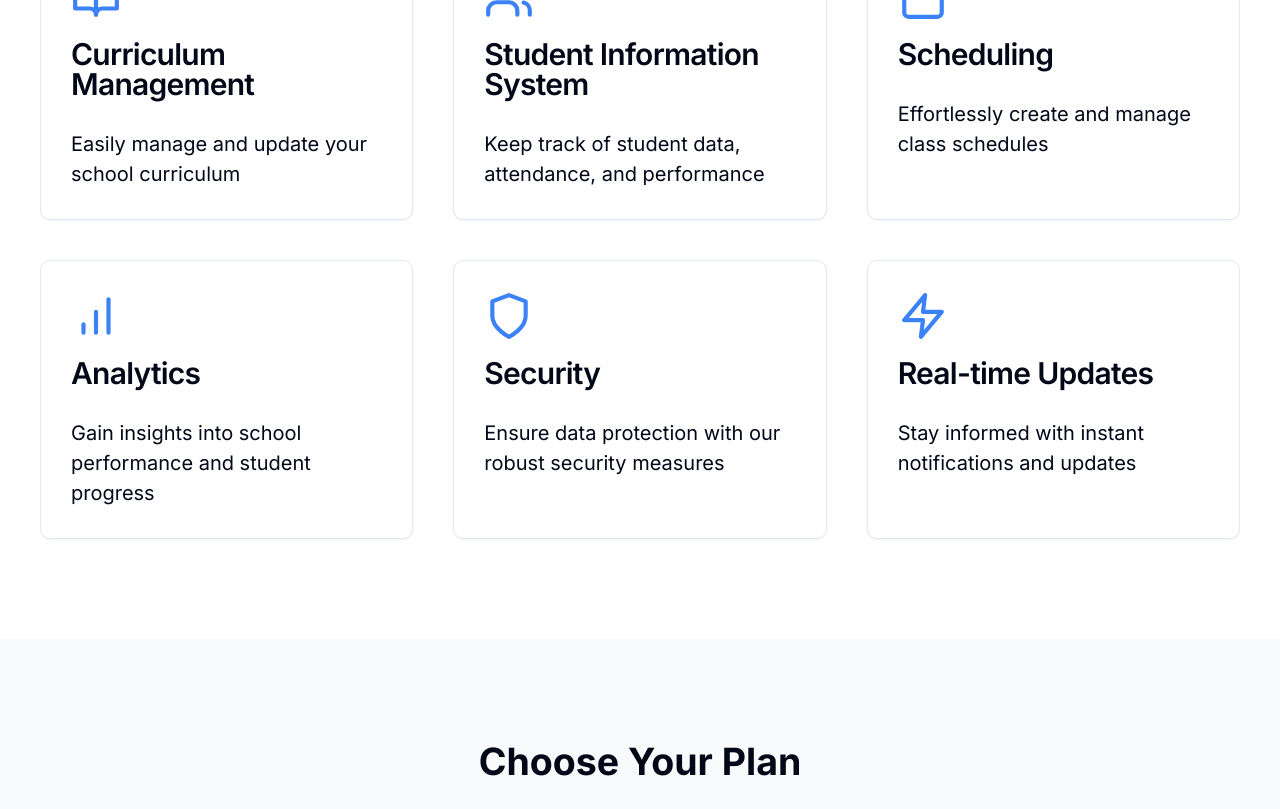
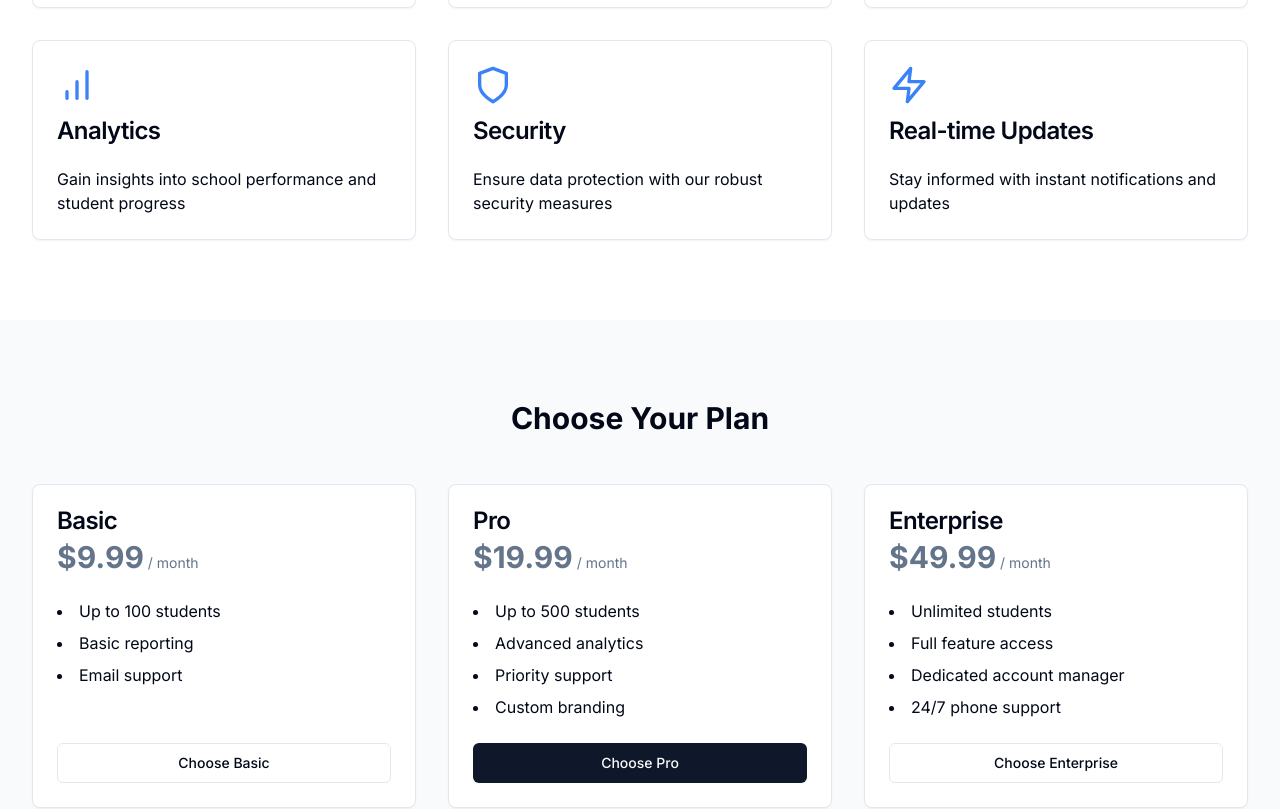
Before and after one commit to oluwarotimii/edflow, a Next.js app: page / in a window 1280 px wide. Shown: the part 720-1529 px from the top of the page. Built offline with nearby package versions, Linux system fonts and the light colour scheme.

Commit message:
css styling problem

```diff
--- a/app/globals.css
+++ b/app/globals.css
@@ -74,78 +74,3 @@
     @apply bg-background text-foreground;
   }
 }
-
-/* Custom styles for Edflow */
-.edflow-gradient {
-  @apply bg-gradient-to-b from-blue-100 to-white;
-}
-
-.edflow-card {
-  @apply bg-white rounded-lg shadow-md p-6 transition-all duration-300 hover:shadow-lg;
-}
-
-.edflow-button {
-  @apply px-4 py-2 bg-blue-600 text-white rounded-md hover:bg-blue-700 transition-colors duration-300;
-}
-
-.edflow-input {
-  @apply w-full p-2 border rounded-md focus:ring-2 focus:ring-blue-500 focus:border-transparent;
-}
-
-/* Animations */
-@keyframes fadeIn {
-  from { opacity: 0; }
-  to { opacity: 1; }
-}
-
-.animate-fadeIn {
-  animation: fadeIn 0.5s ease-in-out;
-}
-
-@keyframes slideInFromBottom {
-  from { transform: translateY(20px); opacity: 0; }
-  to { transform: translateY(0); opacity: 1; }
-}
-
-.animate-slideIn {
-  animation: slideInFromBottom 0.5s ease-out;
-}
-
-/* Responsive typography */
-html {
-  font-size: 16px;
-}
-
-@screen sm {
-  html {
-    font-size: 18px;
-  }
-}
-
-@screen lg {
-  html {
-    font-size: 20px;
-  }
-}
-
-/* Accessibility */
-.sr-only {
-  @apply absolute w-px h-px p-0 -m-px overflow-hidden whitespace-nowrap border-0;
-}
-
-/* Custom scrollbar */
-::-webkit-scrollbar {
-  width: 10px;
-}
-
-::-webkit-scrollbar-track {
-  @apply bg-gray-200;
-}
-
-::-webkit-scrollbar-thumb {
-  @apply bg-blue-500 rounded-full;
-}
-
-::-webkit-scrollbar-thumb:hover {
-  @apply bg-blue-600;
-}
--- a/app/layout.tsx
+++ b/app/layout.tsx
@@ -1,22 +1,29 @@
-import 'app/globals.css';
-import type { Metadata } from 'next';
-import { Inter } from 'next/font/google';
+import './globals.css'
+import type { Metadata } from 'next'
+import { Inter } from 'next/font/google'
 
-const inter = Inter({ subsets: ['latin'] });
+// Initialize the Inter font
+const inter = Inter({ subsets: ['latin'] })
 
 export const metadata: Metadata = {
-  title: 'Edflow - School Management Made Easy',
-  description: 'Streamline your school administration with Edflow',
-};
+  title: 'Edflow - School Management System',
+  description: 'Streamline your school management with our comprehensive platform.',
+}
 
 export default function RootLayout({
   children,
 }: {
-  children: React.ReactNode;
+  children: React.ReactNode
 }) {
   return (
-    <html lang="en">
-      <body className={`${inter.className} bg-gray-100`}>{children}</body>
+    <html lang="en" className="antialiased">
+      <head>
+        <meta charSet="utf-8" />
+        <meta name="viewport" content="width=device-width, initial-scale=1" />
+      </head>
+      <body className={`min-h-screen bg-background ${inter.className}`}>
+        {children}
+      </body>
     </html>
-  );
+  )
 }
--- a/next.config.js
+++ b/next.config.js
@@ -4,4 +4,4 @@ const nextConfig = {
   swcMinify: true,
 }
 
-export default nextConfig
+module.exports = nextConfig
```
